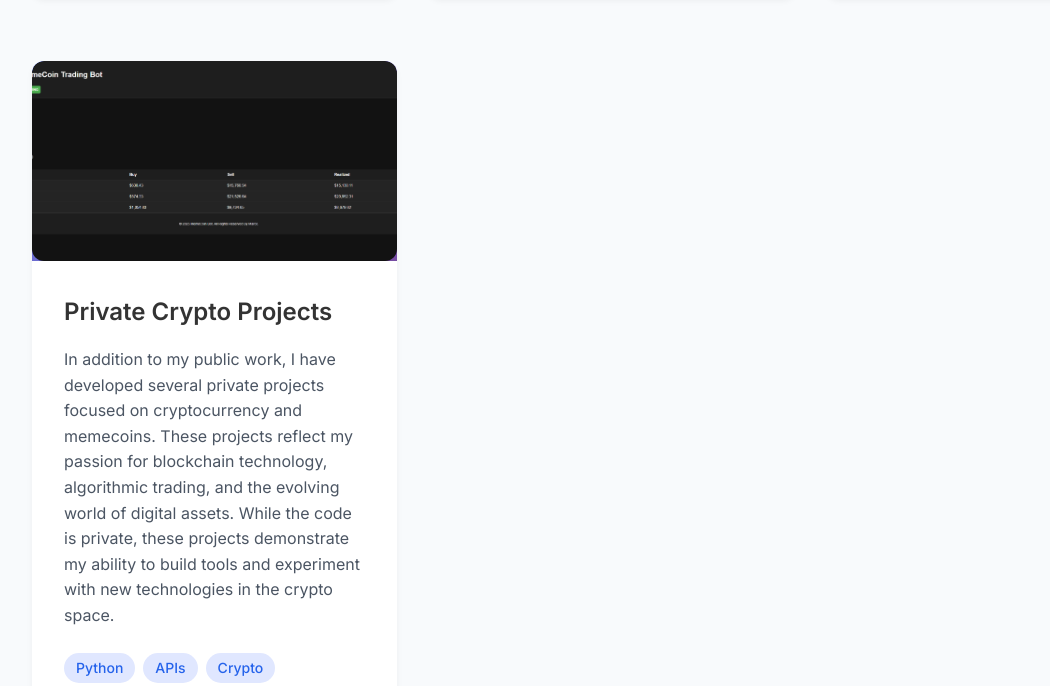
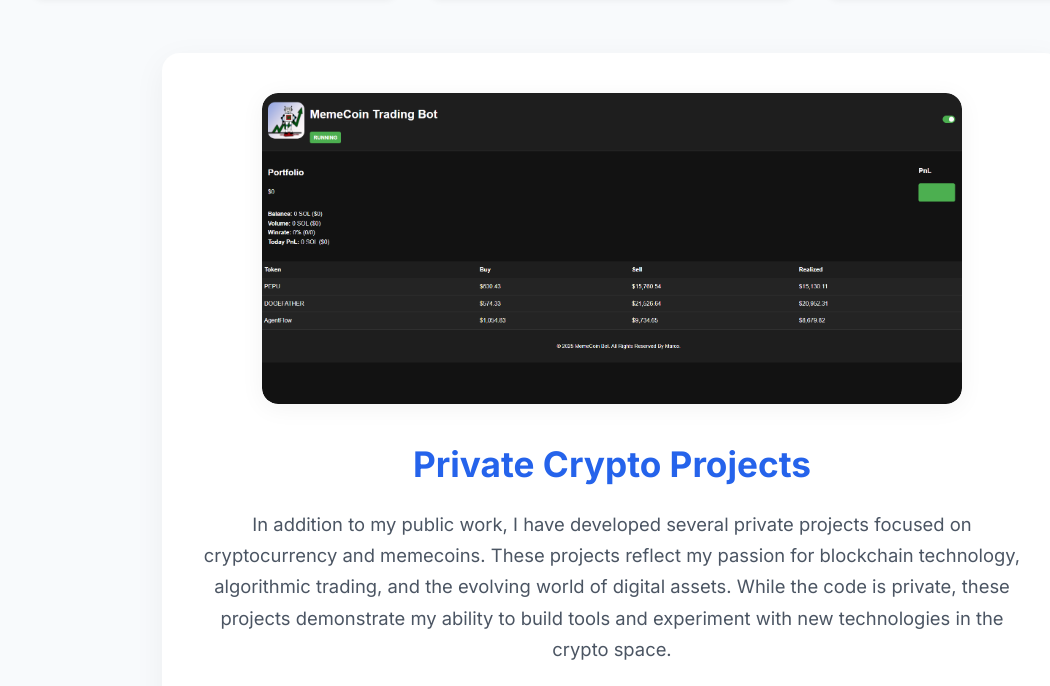
Before and after one commit to MarcoMoya1/portfolio, a plain HTML site: page index.html in a window 1280 px wide. Shown: the part 4486-5172 px from the top of the page, without its empty margins (28-1078 px from the left). Drawn offline with Linux system fonts and the light colour scheme.

Commit message:
sizing css and project card '

```diff
--- a/index.css
+++ b/index.css
@@ -850,3 +850,85 @@ section {
     max-width: 400px;
     width: 100%;
 }
+
+.crypto-featured-row {
+    display: flex;
+    justify-content: center;
+    align-items: flex-start;
+    margin-top: 3.5rem;
+    margin-bottom: 2.5rem;
+    width: 100%;
+}
+
+.crypto-featured-card {
+    display: flex;
+    flex-direction: column;
+    align-items: center;
+    background: var(--color-card-bg);
+    border-radius: 18px;
+    box-shadow: 0 8px 32px var(--color-shadow);
+    max-width: 900px;
+    width: 100%;
+    padding: 2.5rem 2rem;
+    margin: 0 auto;
+}
+
+.crypto-featured-image {
+    width: 100%;
+    max-width: 700px;
+    margin-bottom: 2rem;
+    border-radius: 16px;
+    overflow: hidden;
+    box-shadow: 0 4px 24px var(--color-shadow);
+}
+
+.crypto-featured-image img {
+    width: 100%;
+    height: auto;
+    display: block;
+    object-fit: cover;
+    border-radius: 16px;
+}
+
+.crypto-featured-content {
+    width: 100%;
+    text-align: center;
+}
+
+.crypto-featured-content h3 {
+    font-size: 2.2rem;
+    margin-bottom: 1rem;
+    color: var(--color-primary);
+}
+
+.crypto-featured-content p {
+    font-size: 1.15rem;
+    color: var(--color-text);
+    margin-bottom: 1.5rem;
+    line-height: 1.7;
+}
+
+@media (max-width: 1000px) {
+    .crypto-featured-card {
+        max-width: 98vw;
+        padding: 1.5rem 0.5rem;
+    }
+    .crypto-featured-image {
+        max-width: 98vw;
+    }
+}
+
+@media (max-width: 600px) {
+    .crypto-featured-card {
+        padding: 1rem 0.2rem;
+    }
+    .crypto-featured-image {
+        max-width: 100vw;
+    }
+    .crypto-featured-content h3 {
+        font-size: 1.3rem;
+    }
+    .crypto-featured-content p {
+        font-size: 1rem;
+    }
+}
--- a/index.html
+++ b/index.html
@@ -337,14 +337,15 @@
                         </div>
                     </div>
                 </div>
+            </div>
 
-                <!-- Crypto Private Project Centered -->
-                <div class="crypto-projects-center">
-                    <div class="project-card">
-                        <div class="project-image">
-                            <img src="images/memecoin-trading-bot.png" alt="Private Crypto Projects" style="width:100%;height:100%;object-fit:cover;border-radius:12px;" />
+            <!-- Featured Private Crypto Project -->
+            <div class="crypto-featured-row">
+                <div class="crypto-featured-card">
+                    <div class="crypto-featured-image">
+                        <img src="images/memecoin-trading-bot.png" alt="Private Crypto Projects" />
                     </div>
-                        <div class="project-content">
+                    <div class="crypto-featured-content">
                         <h3>Private Crypto Projects</h3>
                         <p>In addition to my public work, I have developed several private projects focused on cryptocurrency and memecoins. These projects reflect my passion for blockchain technology, algorithmic trading, and the evolving world of digital assets. While the code is private, these projects demonstrate my ability to build tools and experiment with new technologies in the crypto space.</p>
                         <div class="project-tech">
@@ -354,7 +355,6 @@
                         </div>
                         <div class="project-links">
                             <span style="color:var(--color-text-light);font-size:0.95rem;">Private/Personal Project</span>
-                            </div>
                         </div>
                     </div>
                 </div>
```
Lines whose indentation alone changed are shown as unchanged.
